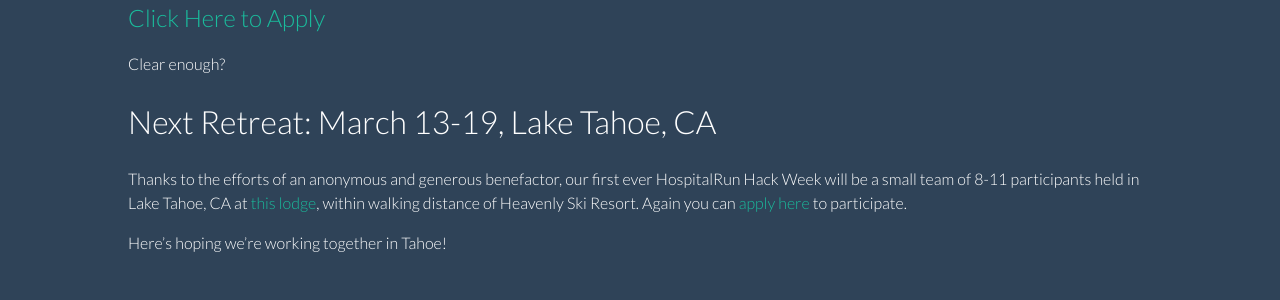
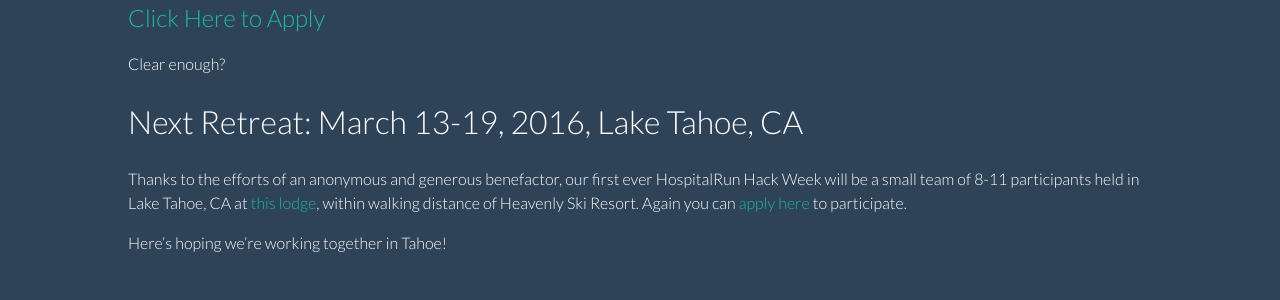
Before and after one commit to HospitalRun/hospitalrun.io, a Jekyll site: the page built from hack-week/index.md, in a window 1280 px wide. Shown: the part 945-1245 px from the top of the page. Built offline with Jekyll 4.4.1, drawn with Linux system fonts in a browser that asks for light colours.

Commit message:
updated dates

```diff
--- a/hack-week/index.md
+++ b/hack-week/index.md
@@ -28,7 +28,7 @@ We vet everyone who participates, so already [being a part of the project team](
 ## [Click Here to Apply](https://docs.google.com/forms/d/1TBk9TSc92j9NJKzzQ73OzAesSNjeT_fPQqoKazQbkts/viewform)
 Clear enough?
 
-# Next Retreat: March 13-19, Lake Tahoe, CA
+# Next Retreat: March 13-19, 2016, Lake Tahoe, CA
 Thanks to the efforts of an anonymous and generous benefactor, our first ever HospitalRun Hack Week will be a small team of 8-11 participants held in Lake Tahoe, CA at [this lodge](https://www.vrbo.com/644606), within walking distance of Heavenly Ski Resort. Again you can [apply here](https://docs.google.com/forms/d/1TBk9TSc92j9NJKzzQ73OzAesSNjeT_fPQqoKazQbkts/viewform) to participate.
 
 Here's hoping we're working together in Tahoe!
```
